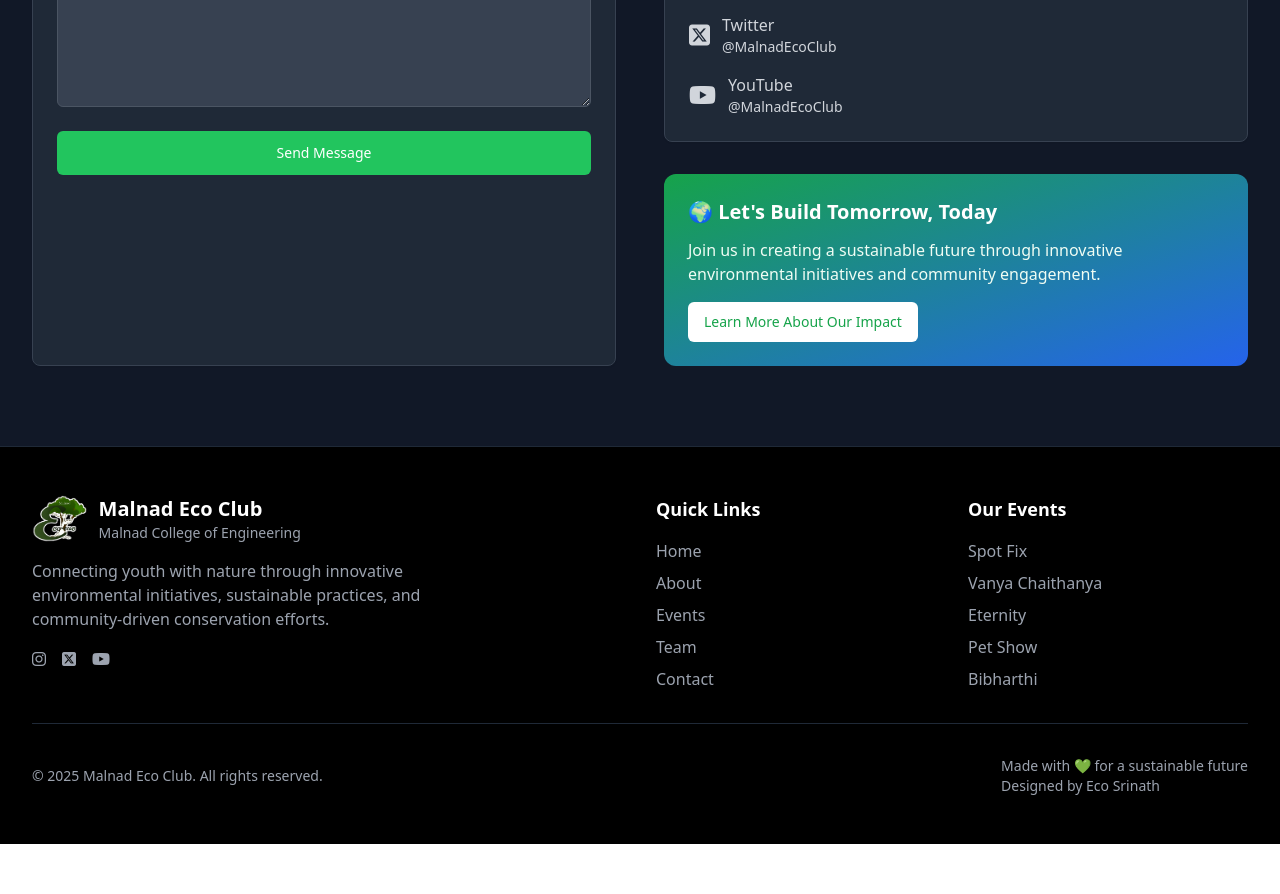
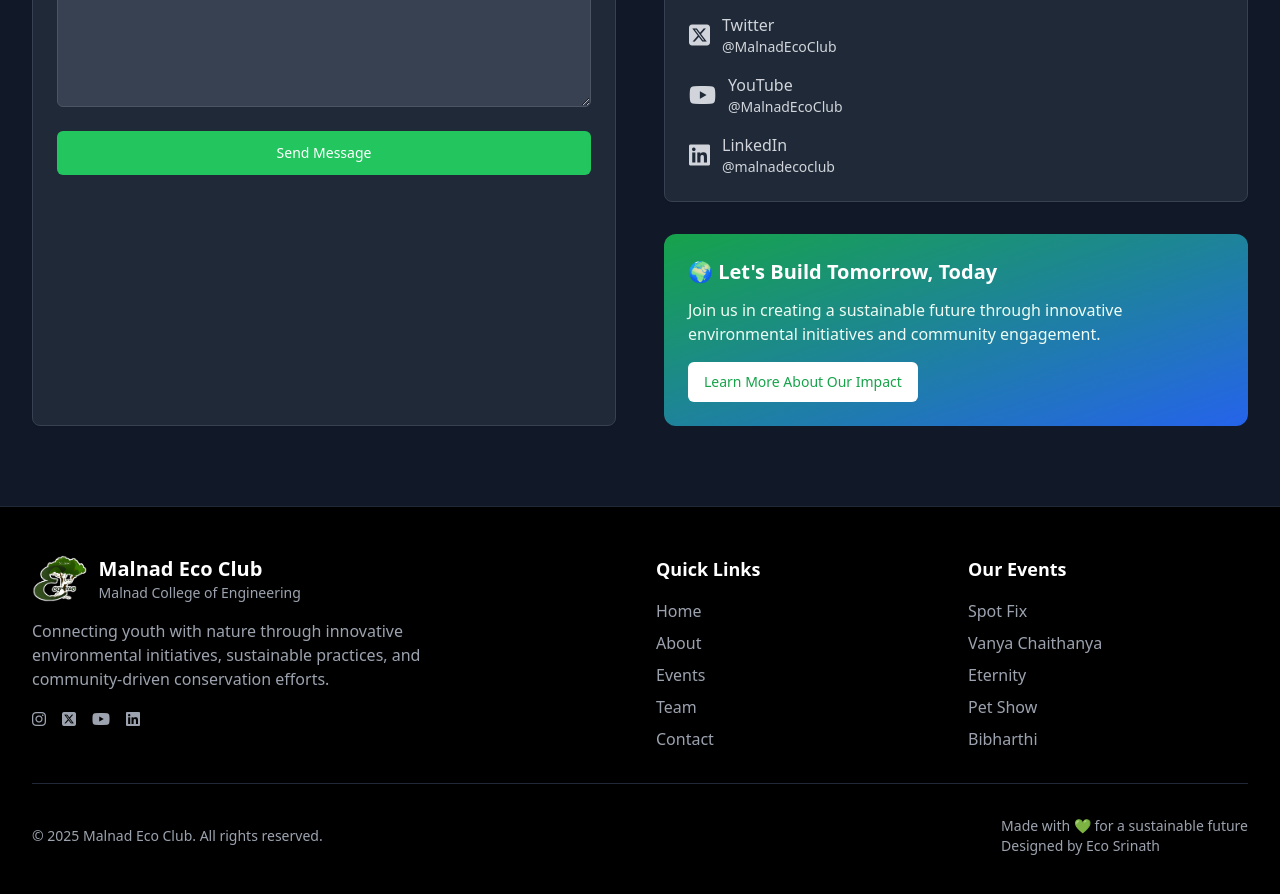
Before and after one commit to malnadecoclub/malnad-eco-club, a React (Vite) app: page / in a window 1280 px wide. Shown: the part 7640-8534 px from the top of the page. Before the commit the page ends 8484 px from the top, so only its background shows below. Built offline with nearby package versions, Linux system fonts and the light colour scheme.

Commit message:
Add LinkedIn social media links to Contact and Footer sections

```diff
--- a/src/components/ContactSection.tsx
+++ b/src/components/ContactSection.tsx
@@ -1,4 +1,3 @@
-
 import { Button } from "@/components/ui/button";
 import { Input } from "@/components/ui/input";
 import { Textarea } from "@/components/ui/textarea";
@@ -205,6 +204,17 @@ const ContactSection = () => {
                       <div className="text-sm">@MalnadEcoClub</div>
                     </div>
                   </a>
+                  <a
+                    href="https://www.linkedin.com/company/malnadecoclub/"
+                    target="_blank"
+                    className="flex items-center space-x-3 text-gray-300 hover:text-blue-600 transition-colors"
+                  >
+                    <span className="text-2xl"><i className="fa-brands fa-linkedin"></i></span>
+                    <div>
+                      <div className="font-medium">LinkedIn</div>
+                      <div className="text-sm">@malnadecoclub</div>
+                    </div>
+                  </a>
                 </div>
               </CardContent>
             </Card>
--- a/src/components/Footer.tsx
+++ b/src/components/Footer.tsx
@@ -34,6 +34,10 @@ const Footer = () => {
               <a href="https://youtube.com/@malnadecoclub?si=OUiLBHlS0RwLRi4W" className="text-gray-400 hover:text-white transition-colors">
                 <span className="sr-only">YouTube</span>
                 <i className="fa-brands fa-youtube"></i>
+              </a>
+              <a href="https://www.linkedin.com/company/malnadecoclub/" className="text-gray-400 hover:text-white transition-colors">
+                <span className="sr-only">LinkedIn</span>
+                <i className="fa-brands fa-linkedin"></i>
               </a>
             </div>
           </div>
```
